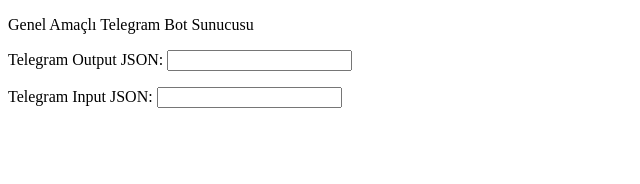
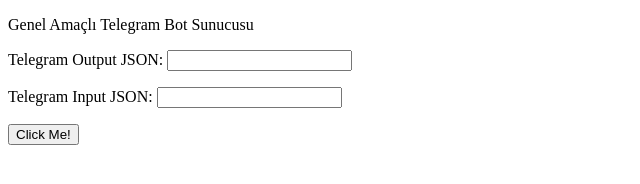
Before and after one commit to ceyhunyor/tgbotsunucusu, a plain HTML site: page index.html in a window 1280 px wide. Shown: the whole page, without its empty margins (0-640 px from the left). Drawn offline with nearby package versions, Linux system fonts and the light colour scheme.

Commit message:
Update index.html

```diff
--- a/index.html
+++ b/index.html
@@ -11,6 +11,7 @@
 <input type="text" id="myText"></p>
 <p><label for="myText">Telegram Input JSON:</label>
 <input type="text" id="tgtoken"></p>
+<p><button type="button" onclick="firstFunction()">Click Me!</button></p>
 <script src="https://cdn.jsdelivr.net/npm/axios/dist/axios.min.js"></script>
 <script>
 var last_update;
```
